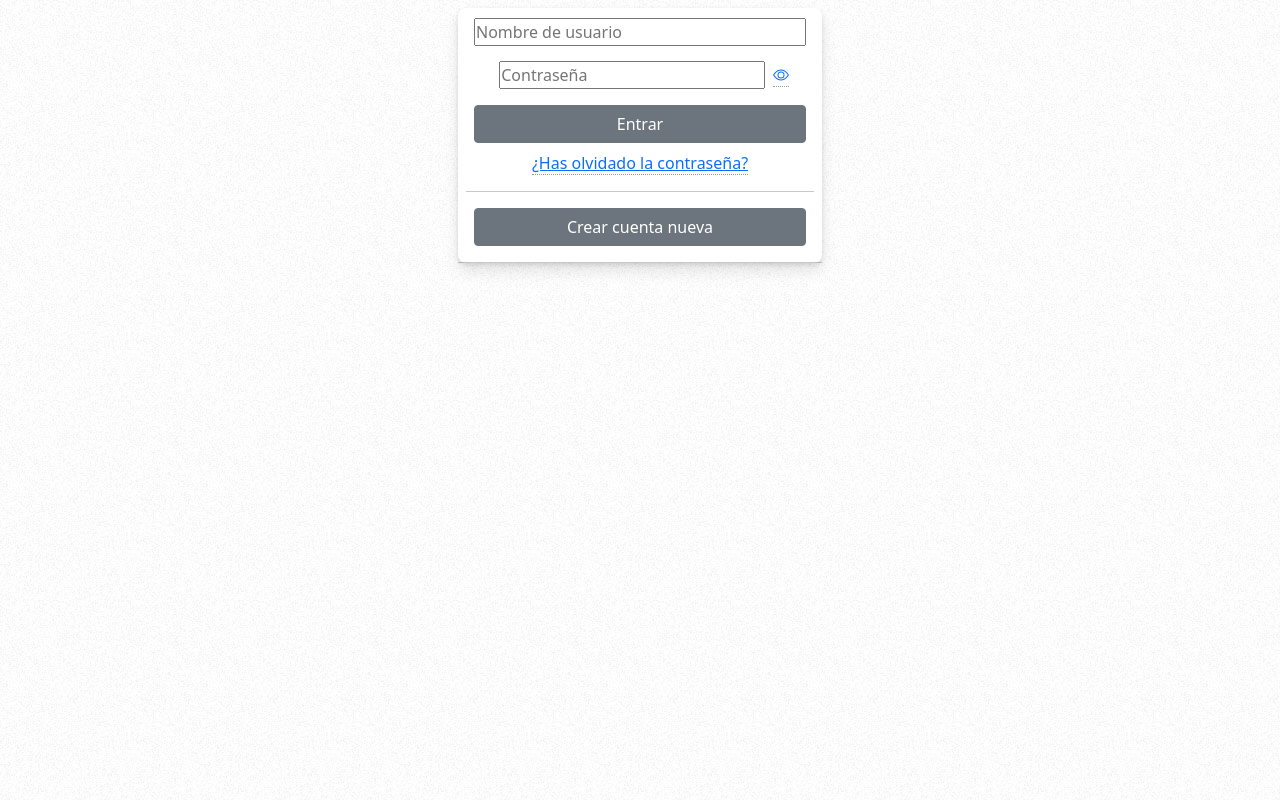
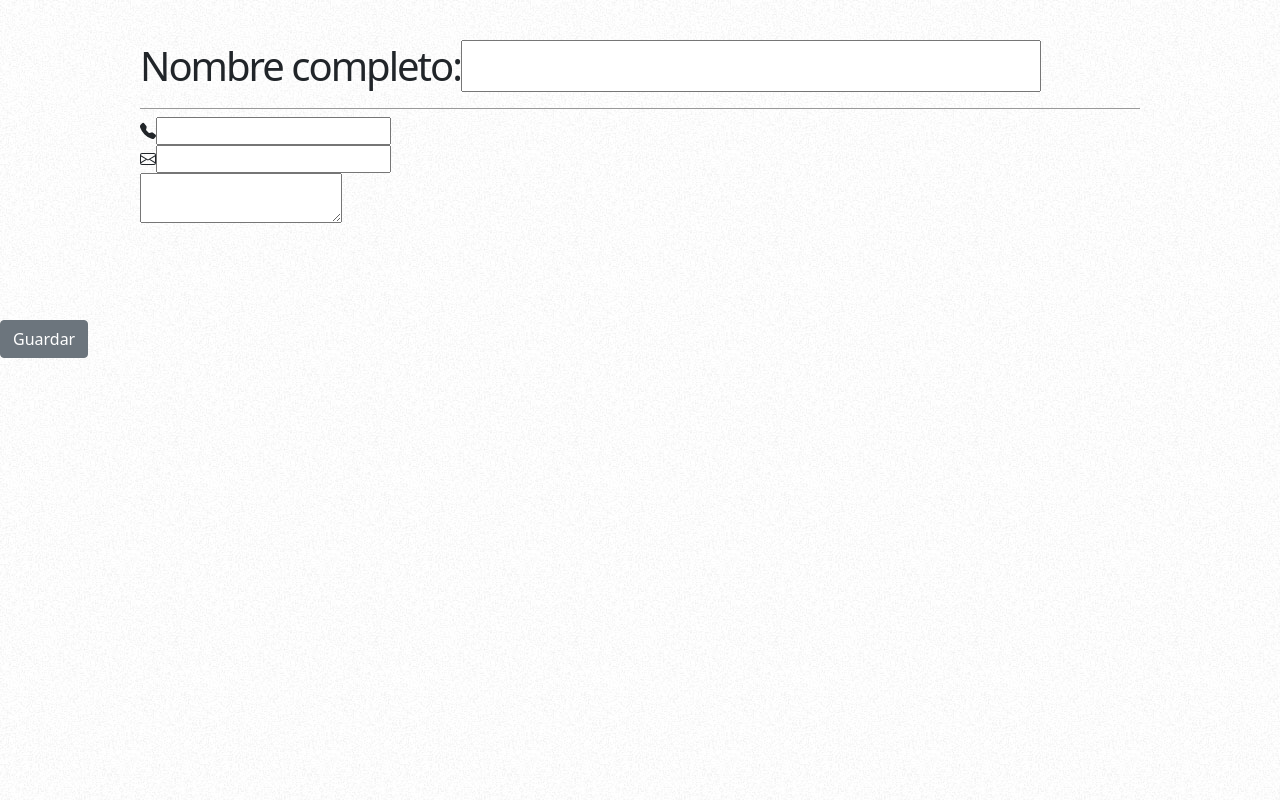
Before and after one commit to kilowan/Curriculum_local_ts, a Vue app: page / in a window 1280 px wide. Built offline with nearby package versions, Linux system fonts and the light colour scheme.

Commit message:
first part

```diff
--- a/package.json
+++ b/package.json
@@ -44,7 +44,7 @@
     "@vue/eslint-config-typescript": "^7.0.0",
     "@vue/test-utils": "^1.0.3",
     "chai": "^4.1.2",
-    "eslint": "^8.7.0",
+    "eslint": "^7.32.0",
     "eslint-plugin-prettier": "^3.3.1",
     "eslint-plugin-vue": "^6.2.2",
     "prettier": "^2.2.1",
--- a/src/CurriculumView.vue
+++ b/src/CurriculumView.vue
@@ -1,109 +1,77 @@
 <template>
-	<div id="page-wrap">
-		<b-link v-if="!iconsHidden" @click="iconsHidden = true">
-			<b-icon icon="eye-slash-fill"/>
-		</b-link>
+	<div>
+		<div v-if="active" id="page-wrap">
+			<div id="contact-info" class="vcard">
+				<h1 class="fn">
+					<label>Nombre completo:</label>
+					<input type="text" v-model="ddata.fullName" />
+				</h1>
+				<div>
+					<b-icon icon="telephone-fill" aria-hidden="true"/>
+					<input type="text" v-model="ddata.phoneNumber.number" /><br />
+				</div>
+				<b-icon icon="envelope" aria-hidden="true"/><input type="text" v-model="ddata.email.fullEmail" />
+			</div>
+			<div id="objective">
+				<textarea v-model="ddata.description" />
+			</div>
+			<div class="clear">{{EditMode('')}}</div>
+			<dl>
+			</dl>
+			<dd class="clear"></dd>
+		</div>
+		<div  v-else id="page-wrap">
 			<div id="contact-info" class="vcard">
 				<h1 class="fn">{{ ddata.fullName }}</h1>
-			<div v-if="ddata.phoneNumber">
+				<div>
 					<b-icon icon="telephone-fill" aria-hidden="true"/> <span>{{ ddata.phoneNumber.number }}</span><br />
 				</div>
-			<div v-if="ddata.email">
-				<b-icon icon="envelope" aria-hidden="true"/> <a :href="'mailto:'+ ddata.email.fullEmail">{{ ddata.email.name }}</a><br />
+				<div>
+					<b-icon icon="envelope" aria-hidden="true"/> <a :href="'mailto:'+ ddata.email.fullEmail">{{ ddata.email.fullEmail }}</a><br />
 				</div>
 			</div>
-		<social-media-list-view
-			:token="token"
-			:socialMedia="ddata.socialMedia"
-			:iconsHidden="iconsHidden"
-		/>
 			<div id="objective">
 				<p>{{ ddata.description }}</p>
 			</div>
 			<div class="clear">{{EditMode('')}}</div>
 			<dl>
-			<professional-experience-list-view
-				v-if="ddata.experience.length > 0"
-				:token="token"
-				:experience="ddata.experience"
-				:iconsHidden="iconsHidden"
-				:curriculumId="curriculumId"
-				@contract="EditMode"
-				@refresh="getCurriculum(curriculumId)"
-			/>
-			<academic-training-list-view
-				v-if="ddata.academicTraining.length > 0"
-				:token="token"
-				:academicTraining="ddata.academicTraining"
-				:iconsHidden="iconsHidden"
-				:curriculumId="curriculumId"
-				@sizeChange="EditMode"
-				@refresh="getCurriculum(curriculumId)"
-			/>
-			<skill-list-view
-				v-if="ddata.otherTraining.length > 0"
-				:token="token"
-				:otherTraining="ddata.otherTraining"
-				:iconsHidden="iconsHidden"
-				:curriculumId="curriculumId"
-				@sizeChange="EditMode"
-				@contract="EditMode"
-				@refresh="getCurriculum(curriculumId)"
-			/>
-			<language-list-view
-				v-if="ddata.languageList.length > 0"
-				:token="token"
-				:languageList="ddata.languageList"
-				:userId="ddata.userId"
-				:curriculumId="curriculumId"
-				:iconsHidden="iconsHidden"
-				@sizeChange="EditMode"
-				@refresh="getCurriculum(curriculumId)"
-			/>
-			<other-list-view
-				v-if="ddata.otherData"
-				:token="token"
-				:curriculumId="curriculumId"
-				:other="ddata.otherData"
-				:iconsHidden="iconsHidden"
-				@sizeChange="EditMode"
-				@refresh="getCurriculum(curriculumId)"
-			/>
 			</dl>
 			<dd class="clear"></dd>
+		</div>
+		<div>
+			<b-button v-if="active" @click="active=false">Guardar</b-button>
+			<b-button v-else @click="active=true">Desacer</b-button>
+		</div>
 	</div>
 </template>
 
 
 <script lang="ts">
-import  AcademicTrainingListView from './AcademicTrainingListView.vue';
-import  OtherListView from './OtherListView.vue';
-import ProfessionalExperienceListView from './ProfessionalExperienceListView.vue';
-import SkillListView from './SkillListView.vue';
-import LanguageListView from './LanguageListView.vue';
-import SocialMediaListView from './SocialMediaListView.vue';
-import axios from 'axios';
 import { SocialMediaType } from './Config/types';
 
 export default {
   name: 'CurriculumView',
   components: {
-	AcademicTrainingListView,
-	OtherListView,
-	ProfessionalExperienceListView,
-	SkillListView,
-	LanguageListView,
-	SocialMediaListView
   },
   data() {
 		return {
+			active:true,
 			edit: false,
 			page: 'select',
 			selected: undefined,
 			name: '',
 			add: false,
 			message: '',
-			ddata: {},
+			ddata: {
+				email: {
+					fullEmail:''
+				},
+				phoneNumber:{
+					number:''
+				},
+				fullName:'',
+				description:''
+			},
 			token: '',
 			curriculumId: '',
 			SocialMediaType: SocialMediaType,
@@ -146,7 +114,7 @@ export default {
 		let other: HTMLElement|null = document.querySelector('#other');
 		if(otros && other) otros.style.height = other.clientHeight + 'px';
 	},
-	async getCurriculum(id: any) {
+	/*async getCurriculum(id: any) {
 		await axios({
 			method: 'get',
 			headers: { Authorization: `Bearer ${this.token}` },
@@ -155,7 +123,7 @@ export default {
 		.then((data: any) => {
 			this.ddata = data.data;
 		});
-	}
+	}*/
 	/*save: function() {
 		const data = JSON.stringify(this.inputData)
 		const blob = new Blob([data], {type: 'text/plain'})
@@ -169,11 +137,11 @@ export default {
 	},*/
   },
   async mounted() {
-	  	if(this.$route.params.token) {
-			this.curriculumId = this.$route.params.curriculumId;
-			this.token = this.$route.params.token;
-			this.ddata = this.getCurriculum(this.$route.params.curriculumId);
-		}
+	  	//if(this.$route.params.token) {
+			//this.curriculumId = this.$route.params.curriculumId;
+			//this.token = this.$route.params.token;
+			//this.ddata = this.getCurriculum(this.$route.params.curriculumId);
+		//}
   	}
 }
 </script>
--- a/src/router/index.ts
+++ b/src/router/index.ts
@@ -1,19 +1,19 @@
 import Vue from "vue";
 import VueRouter, { RouteConfig } from "vue-router";
-import Login from "../Login.vue";
-import PasswordRecovery from "../PasswordRecovery.vue";
+//import Login from "../Login.vue";
+//import PasswordRecovery from "../PasswordRecovery.vue";
 import CurriculumView from '../CurriculumView.vue';
-import CurriculumList from '../CurriculumList.vue';
-
+//import CurriculumList from '../CurriculumList.vue';
+/* eslint-disable */
 Vue.use(VueRouter);
 
 const routes: Array<RouteConfig> = [
   {
     path: "/",
-    name: "Login",
-    component: Login,
+    name: "CurriculumView",
+    component: CurriculumView,
   },
-  {
+  /*{
     path: "/PasswordRecovery",
     name: "PasswordRecovery",
     component: PasswordRecovery,
@@ -27,7 +27,7 @@ const routes: Array<RouteConfig> = [
     path: "/CurriculumView",
     name: "CurriculumView",
     component: CurriculumView,
-  },
+  },*/
   /*{
     path: "/about",
     name: "About",
```
Also changed, not shown: 1 other file (tests, documents, lock files or other folders). Lines whose indentation alone changed are shown as unchanged.
